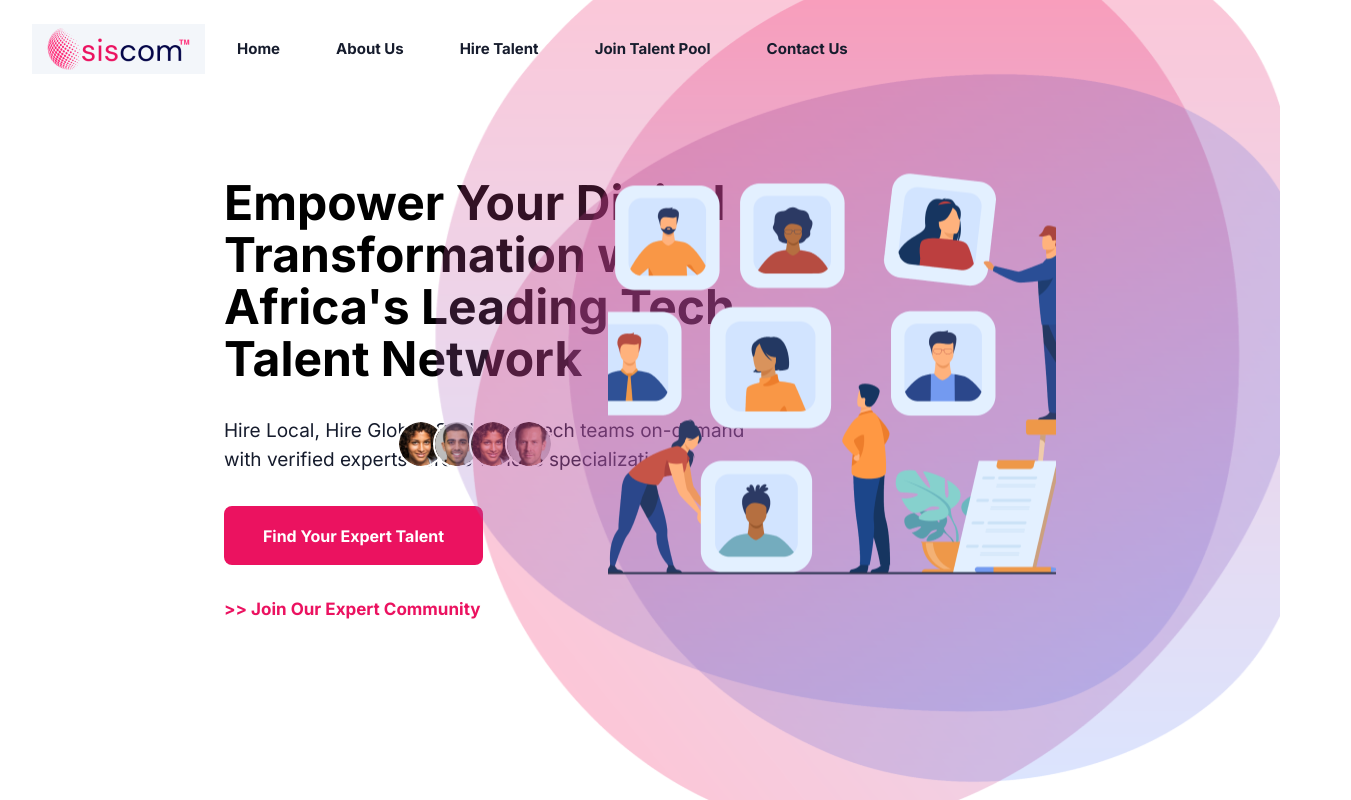
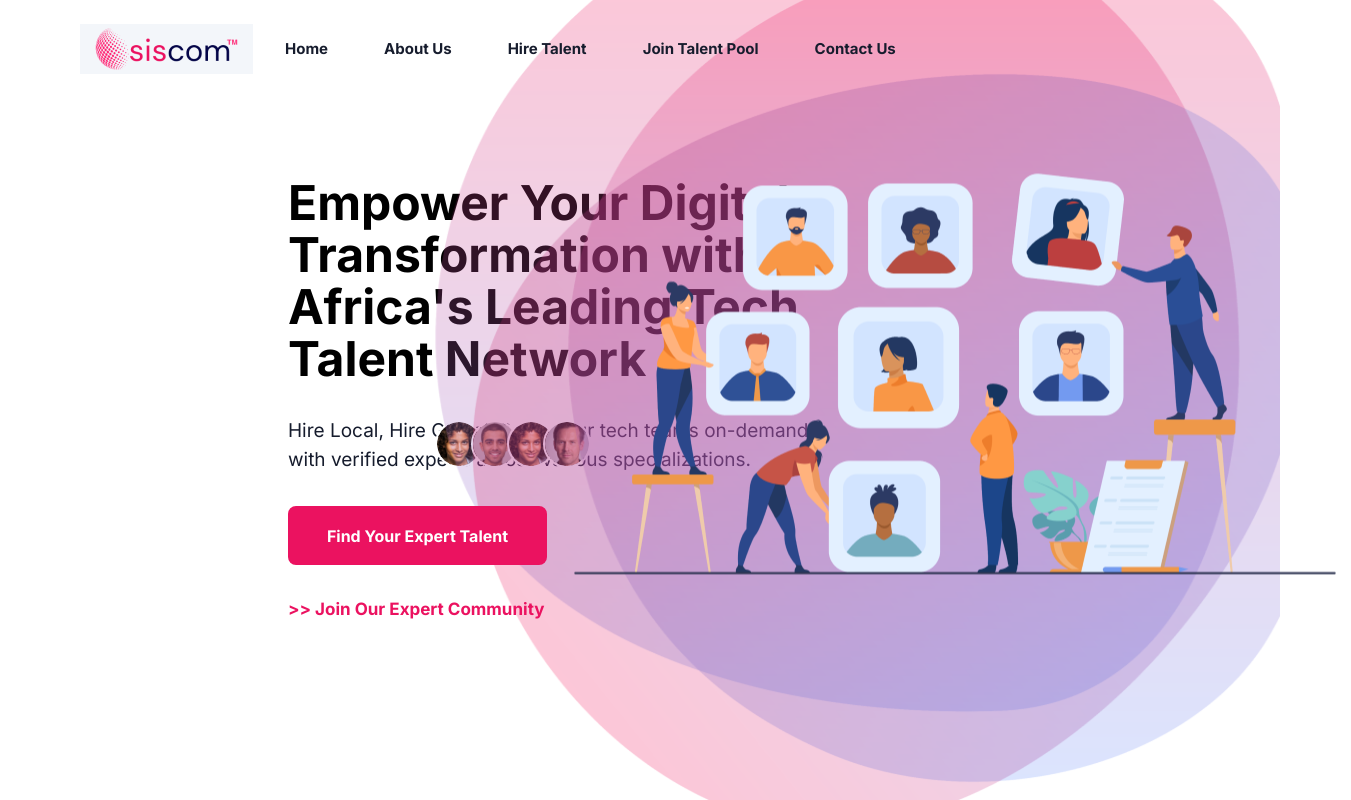
Before and after one commit to Robinkariuki/landing-page, a Next.js app: page /home in a window 1280 px wide. Shown: the whole page, 1351 px wide, since content can reach past the window. Built offline with nearby package versions, Linux system fonts and the light colour scheme.

Commit message:
made chages added pdf

```diff
--- a/app/componets/Hero.js
+++ b/app/componets/Hero.js
@@ -1,9 +1,35 @@
-import React from 'react'
+import React,{useState,useRef} from 'react'
 import Image from "next/image";
+import Link from 'next/link';
+import Popup from './popup';
+
+
 const Hero = () => {
+
+    const [isPopupVisible, setIsPopupVisible] = useState(false);
+    const [popupPosition, setPopupPosition] = useState({ top: '0', left: '0' });
+    const pRef = useRef(null);
+
+    const handlePopupOpen = () => {
+      if (pRef.current) {
+        const { top, left, width, height } = pRef.current.getBoundingClientRect();
+        setPopupPosition({
+          top: `${window.scrollY + top + height + 10}px`, // Adjust position as needed
+          left: `${window.scrollX + left}px`,
+        });
+        setIsPopupVisible(true);
+      }
+    };
+
+    const handlePopupClose = () => {
+      setIsPopupVisible(false);
+    };
+
+
+
   return (
     <div className="flex  flex-col lg:flex-row">
-      <div className="flex flex-col  justify-center min-h-screen gap-8 px-6 lg:px-56  items-start">
+      <div className="flex flex-col  justify-center min-h-screen gap-8 px-6 lg:px-72  items-start">
 
       <p
   style={{ lineHeight: "52px" }} // Set line-height inline to maintain consistency
@@ -12,7 +38,7 @@ const Hero = () => {
   Empower Your Digital <br /> Transformation with <br />
   Africa&apos;s Leading Tech <br />
   Talent Network
-          <span className="hidden lg:flex absolute -top-[-420px] left-[31%] -space-x-3">
+          <span className="hidden lg:flex absolute -top-[-420px] left-[34%] -space-x-3">
               <Image
                 src="/images/female1.png" // Replace with actual avatar paths
                 alt="Avatar 1"
@@ -48,32 +74,45 @@ const Hero = () => {
           Hire Local, Hire Global. Scale your tech teams on-demand
           <br /> with verified experts across various specializations.
         </p>
-        <button
-          style={{ backgroundColor: "#EB1260", width: "259px", height: "59px" }}
-          className="py-2 px-4 rounded-lg text-white font-bold"
+        <Link href='/files/siscom.pdf' download>
+    <button
+      style={{ backgroundColor: "#EB1260", width: "259px", height: "59px" }}
+      className="py-2  relative z-20 px-4 rounded-lg text-white font-bold hover:bg-white hover:text-[#EB1260] transition-colors"
+    >
+      Find Your Expert Talent
+    </button>
+
+</Link>
+<p
+          ref={pRef}
+          style={{ color: '#EB1260', fontSize: '17px' }}
+          className="font-bold cursor-pointer relative z-20"
+          onClick={handlePopupOpen}
         >
-          Find Your Expert Talent
-        </button>
-        <p style={{color:"#EB1260",fontSize:"17px"}} className="font-bold">
-        &gt;&gt; Join Our Expert Community
+          &gt;&gt; Join Our Expert Community
         </p>
 
+        <Popup
+          isVisible={isPopupVisible}
+          onClose={handlePopupClose}
+          position={popupPosition}
+        />
       </div>
       <div className="absolute hidden lg:flex inset-0 z-0  left-auto top-0 bottom-0 ">
         <Image
           height={830} // Desired size with correct aspect ratio
-          width={1800} // Desired size with correct aspect ratio
+          width={1700} // Desired size with correct aspect ratio
         alt="circles"
         src="/images/circles.png"
         />
       </div>
-      <div className="absolute hidden lg:flex  top-[46%]  left-[65%] transform -translate-x-1/2 -translate-y-1/2 z-10">
+      <div className="absolute hidden lg:flex  top-[46%]  left-[75%] transform -translate-x-1/2 -translate-y-1/2 z-10">
             <Image
-              height={429} // Adjust height to your preference
+              height={529} // Adjust height to your preference
               width={782}  // Adjust width to your preference
               alt="centered-image"
               src="/images/people.png" // Replace with your actual image path
-               className="w-[782px] h-[429px] object-cover"
+               className="w-[782px] h-[429px] object-cover max-w-none"
             />
           </div>
     </div>
--- a/app/componets/Navbar.js
+++ b/app/componets/Navbar.js
@@ -22,7 +22,7 @@ export default function Navbar() {
     <div>
       <header className="absolute inset-x-0 top-0 z-50">
         <nav
-          className="container lg:mx-auto flex lg:justify-start lg:items-center p-6 lg:px-8"
+          className="container lg:mx-auto flex lg:justify-start lg:items-center p-6 lg:px-20"
           aria-label="Global"
         >
           <div className="flex justify-end lg:justify-start  mb-4 lg:mb-0 ">
@@ -50,7 +50,7 @@ export default function Navbar() {
               <Link
                 key={item.name}
                 href={item.href}
-                className="text-[#161C2D] font-bold hover:text-white text-sm  leading-6"
+                className="text-[#161C2D] font-bold hover:text-[#EB1260] text-sm  leading-6"
                 style={{ fontSize: '15px' }}
               >
                 {item.name}
--- /dev/null
+++ b/app/componets/button.js
@@ -0,0 +1,16 @@
+import React from 'react';
+
+// Define a Button component
+const CustomButton = ({ onClick, text, style, className }) => {
+  return (
+    <button
+      style={{ backgroundColor: "#EB1260", width: "259px", height: "59px", ...style }}
+      className={`relative py-2 px-4 rounded-lg text-white font-bold hover:bg-white hover:text-[#EB1260] transition-colors w-full h-full ${className}`}
+      onClick={onClick}
+    >
+      {text}
+    </button>
+  );
+};
+
+export default CustomButton;
--- /dev/null
+++ b/app/componets/popup.js
@@ -0,0 +1,29 @@
+import React from 'react';
+
+const Popup = ({ isVisible, onClose,position  }) => {
+  if (!isVisible) return null;
+
+
+  const { top = '0', left = '0' } = position || {};
+
+  return (
+    <div
+    className="fixed z-50"
+    style={{ top: position.top, left: position.left }}
+  >
+    <div className="relative bg-white p-6 rounded-lg shadow-lg max-w-xs mx-auto">
+      <button
+        onClick={onClose}
+        className="absolute top-2 right-2 text-gray-600 hover:text-gray-900"
+      >
+        &times;
+      </button>
+      <div className="flex flex-col items-center">
+        <h2 className="text-xl font-bold">Coming Soon...</h2>
+      </div>
+    </div>
+  </div>
+  );
+};
+
+export default Popup;
```
Also changed, not shown: 1 other file (tests, documents, lock files or other folders).
